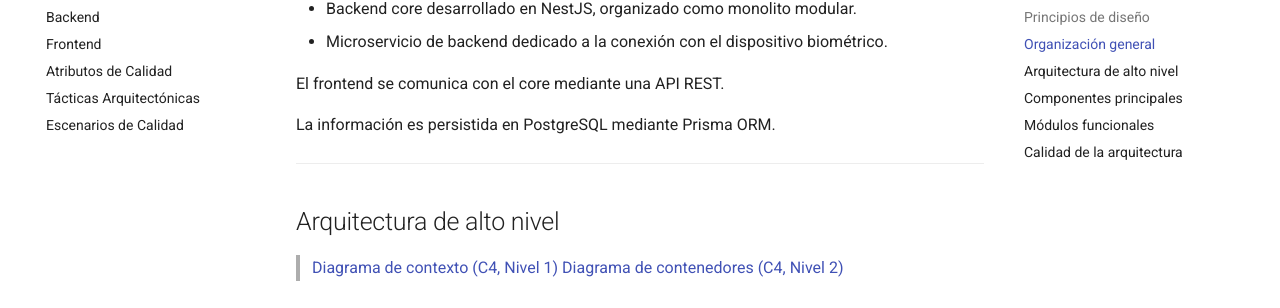
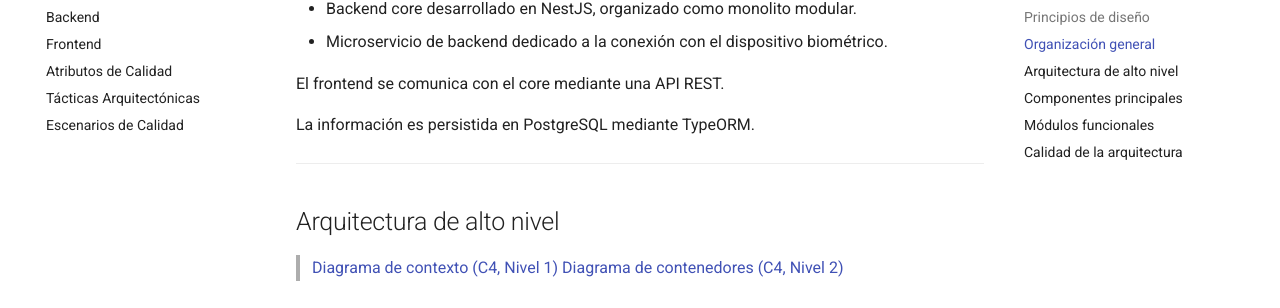
Before and after one commit to sisgal-platform/sisgal-docs, an MkDocs documentation site: the page built from docs/architecture/overview.md, in a window 1280 px wide and 900 px high, scrolled down 1172 px. Shown: the part 145-453 px from the top of the window. Built offline with MkDocs 1.6.1 and Material for MkDocs 9.7.7, drawn with Linux system fonts in a browser that asks for light colours; comment, search, counter and statistics services are not loaded.

Commit message:
docs: correct architecture ORM to TypeORM

```diff
--- a/docs/architecture/overview.md
+++ b/docs/architecture/overview.md
@@ -40,7 +40,7 @@ La solución contempla estas aplicaciones y servicios:
 
 El frontend se comunica con el core mediante una API REST.
 
-La información es persistida en PostgreSQL mediante Prisma ORM.
+La información es persistida en PostgreSQL mediante TypeORM.
 
 ---
 
```
